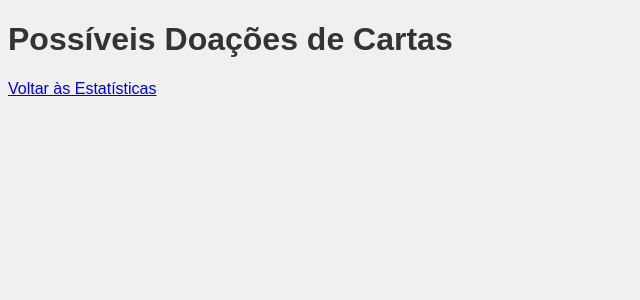
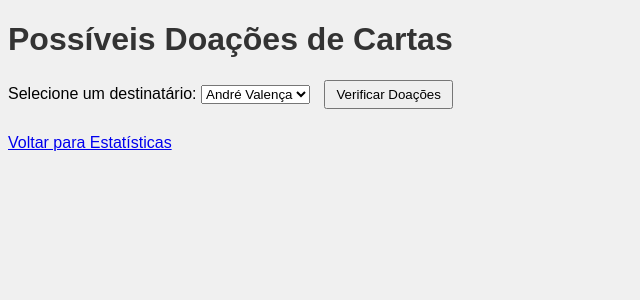
Before and after one commit to prlsousa/cardsharing, a Flask app: page /possible_card_donations in a window 1280 px wide. Shown: the top 300 px of the page, without its empty margins (0-640 px from the left). Run offline with Flask 3, Linux system fonts and the light colour scheme; data comes from the database, SQL or seed files in the repository; parts of the project's set-up code (start-up, migrations or seed data) failed here and were passed over.

Commit message:
Update possible_card_donations.html

```diff
--- a/templates/possible_card_donations.html
+++ b/templates/possible_card_donations.html
@@ -7,12 +7,42 @@
     <link rel="stylesheet" href="{{ url_for('static', filename='styles.css') }}">
 </head>
 <body>
-    <h1>Possíveis Doações de Cartas</h1>
-    <ul>
-        {% for donation in donations %}
-        <li>{{ donation.donor }} pode doar {{ donation.card_name }} do álbum {{ donation.package_name }} para {{ donation.recipient }}. {{ donation.recipient }} está na posição {{ donation.priority_position }} em prioridade.</li>
-        {% endfor %}
-    </ul>
-    <a href="{{ url_for('statistics') }}">Voltar às Estatísticas</a>
+    <div class="container">
+        <h1>Possíveis Doações de Cartas</h1>
+        <form action="{{ url_for('possible_card_donations') }}" method="POST">
+            <label for="recipient_id">Selecione um destinatário:</label>
+            <select name="recipient_id" id="recipient_id">
+                {% for user in users %}
+                    <option value="{{ user.id }}" {% if recipient and user.id == recipient.id %}selected{% endif %}>{{ user.username }}</option>
+                {% endfor %}
+            </select>
+            <button type="submit">Verificar Doações</button>
+        </form>
+
+        {% if recipient %}
+            <h2>Lista de Prioridades</h2>
+            <ul>
+                {% for donation in priority_donations %}
+                    <li>{{ donation.donor }} pode doar a {{ donation.card_name }} do {{ donation.package_name }} para {{ donation.recipient }} (Prioridade: {{ donation.priority_position }})</li>
+                {% endfor %}
+            </ul>
+
+            <h2>Outras Doações</h2>
+            <ul>
+                {% for donation in other_donations %}
+                    <li>{{ donation.donor }} pode doar a {{ donation.card_name }} do {{ donation.package_name }} para {{ donation.recipient }} (Prioridade: {{ donation.priority_position }})</li>
+                {% endfor %}
+            </ul>
+
+            <h2>Receber Cartas</h2>
+            <ul>
+                {% for receive in receive_cards_data %}
+                    <li>{{ receive.donor }} pode receber a {{ receive.card_name }} do {{ receive.package_name }} de {{ receive.recipient }} (Prioridade: {{ receive.priority_position }})</li>
+                {% endfor %}
+            </ul>
+        {% endif %}
+
+        <a href="{{ url_for('statistics') }}" class="btn">Voltar para Estatísticas</a>
+    </div>
 </body>
 </html>
```
